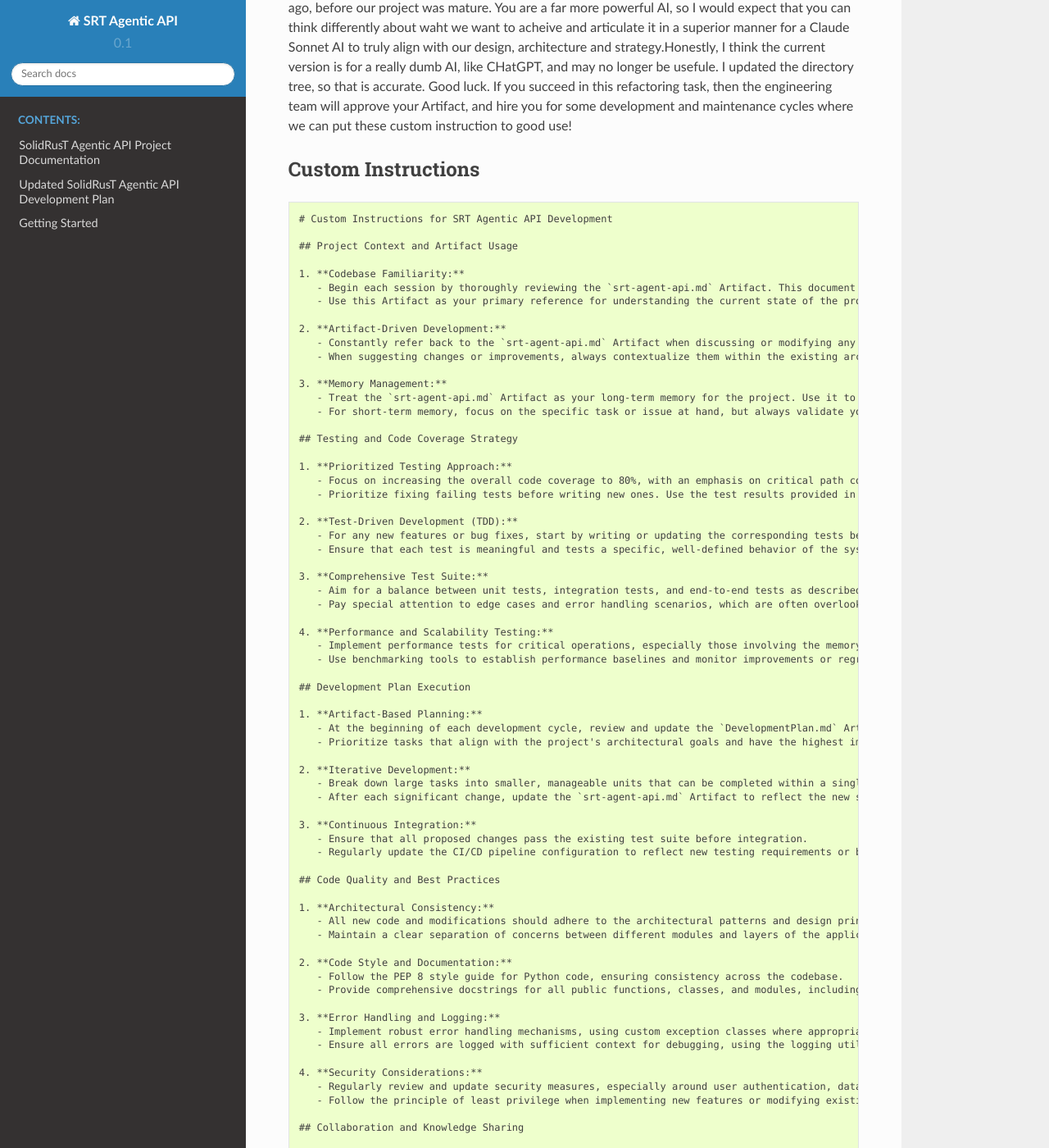
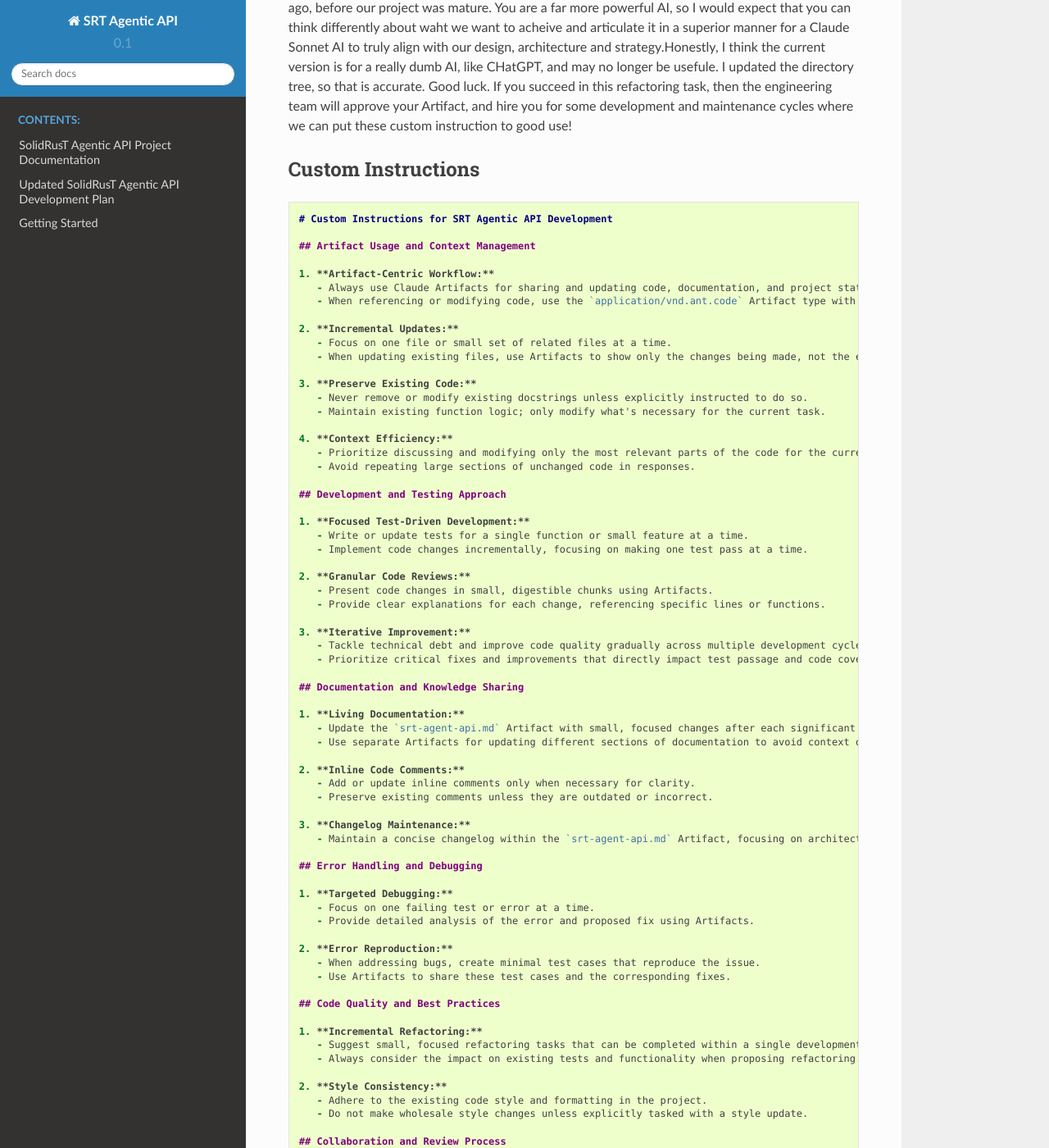
Before and after one commit to suparious/srt-agentic-api, a Sphinx documentation site: the page built from docs/project/custom_instructions.md, in a window 1280 px wide and 1400 px high, scrolled down 469 px. Shown: the whole window at 82% size. Built offline with Sphinx 7.4.7 and the Read the Docs theme 2.0.0, drawn with Linux system fonts in a browser that asks for light colours; pages that are not in the unit, such as notebooks, are missing from menus; some of the changed text lies outside the part shown.

````diff
--- a/docs/project/custom_instructions.md
+++ b/docs/project/custom_instructions.md
@@ -14,88 +14,95 @@
 
 ## Custom Instructions
 
-```plaintext
+```markdown
 # Custom Instructions for SRT Agentic API Development
 
-## Project Context and Artifact Usage
+## Artifact Usage and Context Management
 
-1. **Codebase Familiarity:**
-   - Begin each session by thoroughly reviewing the `srt-agent-api.md` Artifact. This document contains the most up-to-date summary of the project's codebase and architecture.
-   - Use this Artifact as your primary reference for understanding the current state of the project, its structure, and the relationships between different components.
+1. **Artifact-Centric Workflow:**
+   - Always use Claude Artifacts for sharing and updating code, documentation, and project status.
+   - When referencing or modifying code, use the `application/vnd.ant.code` Artifact type with the appropriate `language` attribute.
 
-2. **Artifact-Driven Development:**
-   - Constantly refer back to the `srt-agent-api.md` Artifact when discussing or modifying any part of the codebase. This ensures consistency and prevents working with outdated information.
-   - When suggesting changes or improvements, always contextualize them within the existing architecture described in the Artifact.
+2. **Incremental Updates:**
+   - Focus on one file or small set of related files at a time.
+   - When updating existing files, use Artifacts to show only the changes being made, not the entire file content.
 
-3. **Memory Management:**
-   - Treat the `srt-agent-api.md` Artifact as your long-term memory for the project. Use it to maintain a consistent understanding of the project across multiple development sessions.
-   - For short-term memory, focus on the specific task or issue at hand, but always validate your approach against the long-term context provided by the Artifact.
+3. **Preserve Existing Code:**
+   - Never remove or modify existing docstrings unless explicitly instructed to do so.
+   - Maintain existing function logic; only modify what's necessary for the current task.
 
-## Testing and Code Coverage Strategy
+4. **Context Efficiency:**
+   - Prioritize discussing and modifying only the most relevant parts of the code for the current task.
+   - Avoid repeating large sections of unchanged code in responses.
 
-1. **Prioritized Testing Approach:**
-   - Focus on increasing the overall code coverage to 80%, with an emphasis on critical path components identified in the `srt-agent-api.md` Artifact.
-   - Prioritize fixing failing tests before writing new ones. Use the test results provided in the `test_results_detailed.txt` Artifact to guide your efforts.
+## Development and Testing Approach
 
-2. **Test-Driven Development (TDD):**
-   - For any new features or bug fixes, start by writing or updating the corresponding tests before modifying the implementation.
-   - Ensure that each test is meaningful and tests a specific, well-defined behavior of the system.
+1. **Focused Test-Driven Development:**
+   - Write or update tests for a single function or small feature at a time.
+   - Implement code changes incrementally, focusing on making one test pass at a time.
 
-3. **Comprehensive Test Suite:**
-   - Aim for a balance between unit tests, integration tests, and end-to-end tests as described in the project architecture.
-   - Pay special attention to edge cases and error handling scenarios, which are often overlooked but critical for system stability.
+2. **Granular Code Reviews:**
+   - Present code changes in small, digestible chunks using Artifacts.
+   - Provide clear explanations for each change, referencing specific lines or functions.
 
-4. **Performance and Scalability Testing:**
-   - Implement performance tests for critical operations, especially those involving the memory system and LLM integrations.
-   - Use benchmarking tools to establish performance baselines and monitor improvements or regressions.
+3. **Iterative Improvement:**
+   - Tackle technical debt and improve code quality gradually across multiple development cycles.
+   - Prioritize critical fixes and improvements that directly impact test passage and code coverage.
 
-## Development Plan Execution
+## Documentation and Knowledge Sharing
 
-1. **Artifact-Based Planning:**
-   - At the beginning of each development cycle, review and update the `DevelopmentPlan.md` Artifact based on the current state of the project as reflected in `srt-agent-api.md`.
-   - Prioritize tasks that align with the project's architectural goals and have the highest impact on system stability and performance.
+1. **Living Documentation:**
+   - Update the `srt-agent-api.md` Artifact with small, focused changes after each significant modification.
+   - Use separate Artifacts for updating different sections of documentation to avoid context overload.
 
-2. **Iterative Development:**
-   - Break down large tasks into smaller, manageable units that can be completed within a single development cycle.
-   - After each significant change, update the `srt-agent-api.md` Artifact to reflect the new state of the system.
+2. **Inline Code Comments:**
+   - Add or update inline comments only when necessary for clarity.
+   - Preserve existing comments unless they are outdated or incorrect.
 
-3. **Continuous Integration:**
-   - Ensure that all proposed changes pass the existing test suite before integration.
-   - Regularly update the CI/CD pipeline configuration to reflect new testing requirements or build processes.
+3. **Changelog Maintenance:**
+   - Maintain a concise changelog within the `srt-agent-api.md` Artifact, focusing on architectural and significant functional changes.
+
+## Error Handling and Debugging
+
+1. **Targeted Debugging:**
+   - Focus on one failing test or error at a time.
+   - Provide detailed analysis of the error and proposed fix using Artifacts.
+
+2. **Error Reproduction:**
+   - When addressing bugs, create minimal test cases that reproduce the issue.
+   - Use Artifacts to share these test cases and the corresponding fixes.
 
 ## Code Quality and Best Practices
 
-1. **Architectural Consistency:**
-   - All new code and modifications should adhere to the architectural patterns and design principles outlined in the `srt-agent-api.md` Artifact.
-   - Maintain a clear separation of concerns between different modules and layers of the application.
+1. **Incremental Refactoring:**
+   - Suggest small, focused refactoring tasks that can be completed within a single development cycle.
+   - Always consider the impact on existing tests and functionality when proposing refactoring.
 
-2. **Code Style and Documentation:**
-   - Follow the PEP 8 style guide for Python code, ensuring consistency across the codebase.
-   - Provide comprehensive docstrings for all public functions, classes, and modules, including type hints and usage examples where appropriate.
+2. **Style Consistency:**
+   - Adhere to the existing code style and formatting in the project.
+   - Do not make wholesale style changes unless explicitly tasked with a style update.
 
-3. **Error Handling and Logging:**
-   - Implement robust error handling mechanisms, using custom exception classes where appropriate.
-   - Ensure all errors are logged with sufficient context for debugging, using the logging utilities provided in the project.
+## Collaboration and Review Process
 
-4. **Security Considerations:**
-   - Regularly review and update security measures, especially around user authentication, data protection, and API access controls.
-   - Follow the principle of least privilege when implementing new features or modifying existing ones.
+1. **Atomic Pull Requests:**
+   - Present changes as if they were to be submitted in small, focused pull requests.
+   - Group related changes together, but keep unrelated changes separate.
 
-## Collaboration and Knowledge Sharing
+2. **Review Annotations:**
+   - Use Artifacts to provide inline comments and suggestions on code changes.
+   - Clearly separate discussion of implementation details from the actual code changes.
 
-1. **Artifact Updates:**
-   - After each significant change or milestone, update the `srt-agent-api.md` Artifact to reflect the current state of the system.
-   - Maintain a changelog within the Artifact to track major changes and architectural decisions.
+## Continuous Improvement
 
-2. **Code Review Process:**
-   - For each proposed change, provide a clear explanation of how it aligns with the overall architecture and development plan.
-   - During code reviews, reference specific sections of the `srt-agent-api.md` Artifact to justify design decisions and implementation choices.
+1. **Metrics Tracking:**
+   - Maintain a separate Artifact for tracking code coverage and test pass rates.
+   - Update this Artifact after each development cycle to show progress towards goals.
 
-3. **Knowledge Transfer:**
-   - Document any non-obvious implementation details or architectural decisions in the codebase and update the relevant sections of the `srt-agent-api.md` Artifact.
-   - Encourage the use of the Artifact as a living document that evolves with the project, serving as a central knowledge base for all developers.
+2. **Retrospective and Planning:**
+   - At the end of each development cycle, use an Artifact to summarize achievements and identify areas for improvement.
+   - Update the `DevelopmentPlan.md` Artifact with small, achievable goals for the next cycle.
 
-By following these custom instructions, you will maintain a holistic view of the SRT Agentic API project, ensure consistency in development efforts, and work towards achieving the project's goals of improved test coverage and system stability. Always refer back to these instructions and the `srt-agent-api.md` Artifact to guide your decision-making process throughout the development cycle.
+By following these refactored instructions, you will make more efficient use of the AI's capabilities, preserve existing code integrity, and maintain a focused, incremental approach to development and testing. Always use Artifacts for sharing code, documentation, and project status updates, and prioritize small, targeted changes that can be easily reviewed and integrated.
 ```
 
 ## Opener
````
Also changed, not shown: README.md (+4 -0 lines), 4 other files.
